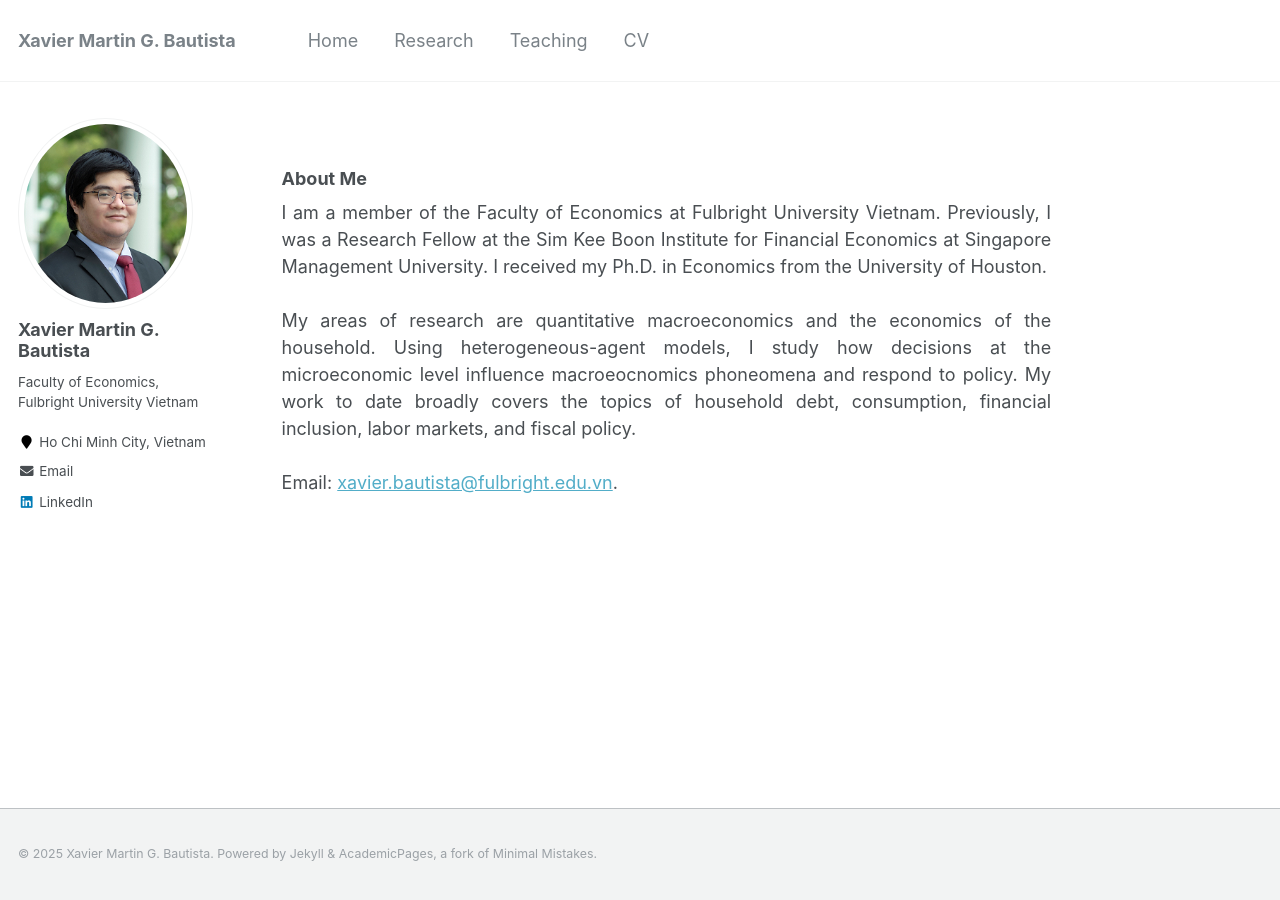
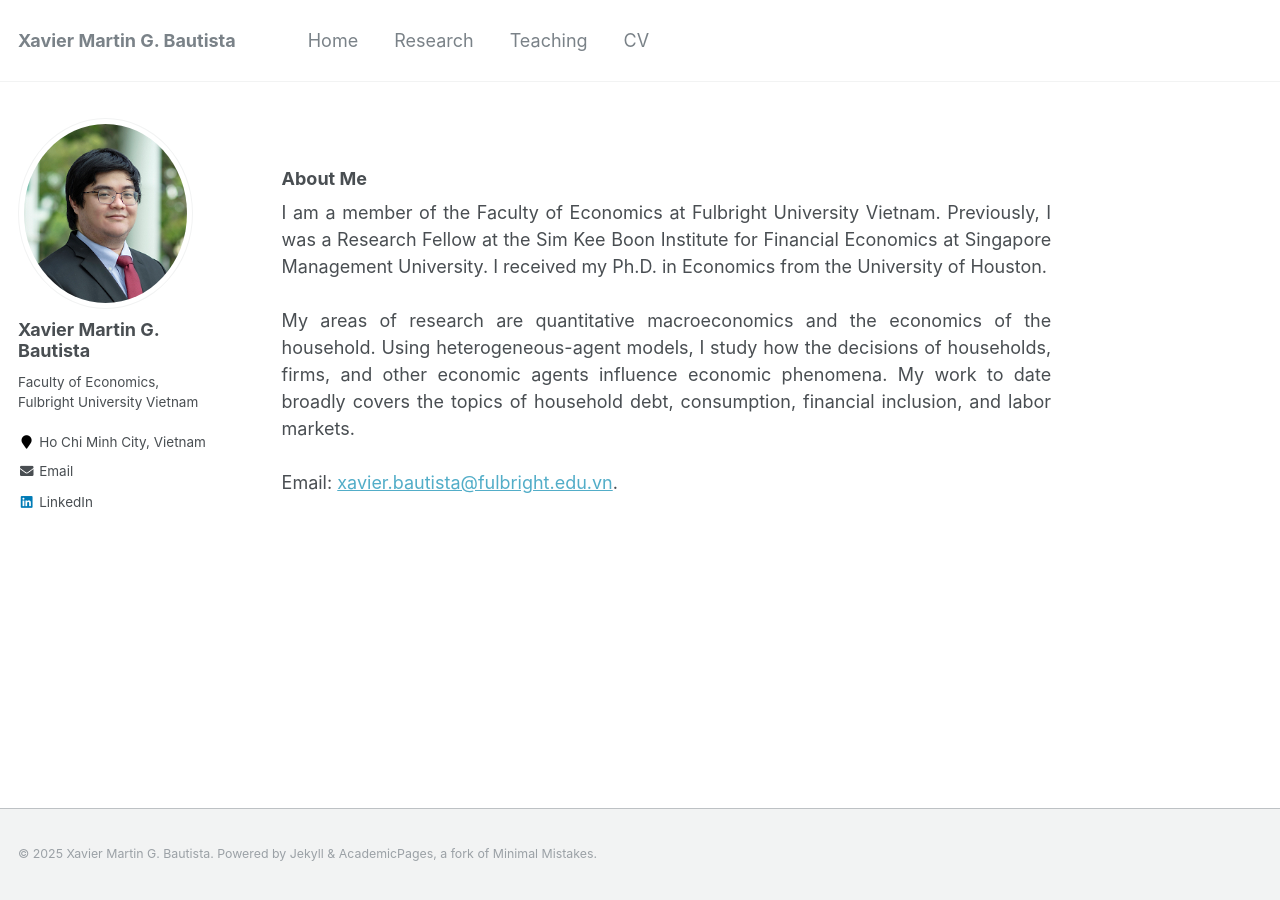
Before and after one commit to xmgbautista/xmgbautista.github.io, a Jekyll site: the page built from _pages/about.md, in a window 1280 px wide. Built offline with Jekyll 4.4.1, drawn with Linux system fonts in a browser that asks for light colours.

Commit message:
Update about.md

```diff
--- a/_pages/about.md
+++ b/_pages/about.md
@@ -22,7 +22,7 @@
 <br>
 <br>
 
-My areas of research are quantitative macroeconomics and the economics of the household. Using heterogeneous-agent models, I study how decisions at the microeconomic level influence macroeocnomics phoneomena and respond to policy. My work to date broadly covers the topics of household debt, consumption, financial inclusion, labor markets, and fiscal policy.
+My areas of research are quantitative macroeconomics and the economics of the household. Using heterogeneous-agent models, I study how the decisions of households, firms, and other economic agents influence economic phenomena. My work to date broadly covers the topics of household debt, consumption, financial inclusion, and labor markets.
 <br>
 <br>
 
```
